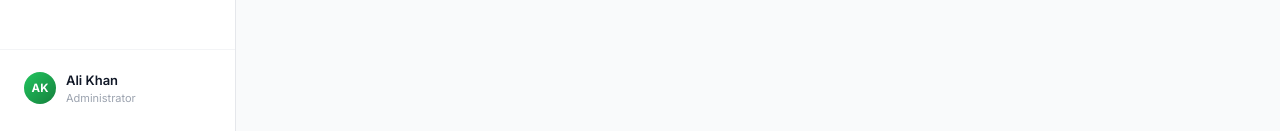
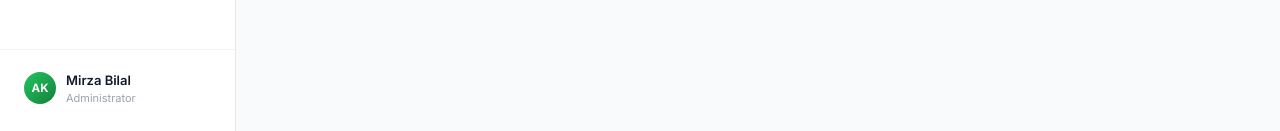
Before and after one commit to mirzbilal/Order-Flow, a React (Vite) app in the folder frontend/: page / in a window 1280 px wide. Shown: the part 669-800 px from the top of the page. Built offline with nearby package versions, Linux system fonts and the light colour scheme; no server answers.

Commit message:
Update App.jsx

```diff
--- a/frontend/src/App.jsx
+++ b/frontend/src/App.jsx
@@ -133,7 +133,7 @@ export default function App() {
               >
                 <div style={{ width:32, height:32, borderRadius:'50%', background:'linear-gradient(135deg, #22c55e 0%, #15803d 100%)', display:'flex', alignItems:'center', justifyContent:'center', fontSize:11.5, fontWeight:700, color:'#fff', flexShrink:0 }}>AK</div>
                 <div style={{ flex:1, minWidth:0 }}>
-                  <div style={{ fontSize:13, fontWeight:600, color:'var(--gray-900)' }}>Ali Khan</div>
+                  <div style={{ fontSize:13, fontWeight:600, color:'var(--gray-900)' }}>Mirza Bilal</div>
                   <div style={{ fontSize:11, color:'var(--gray-400)' }}>Administrator</div>
                 </div>
               </div>
```
